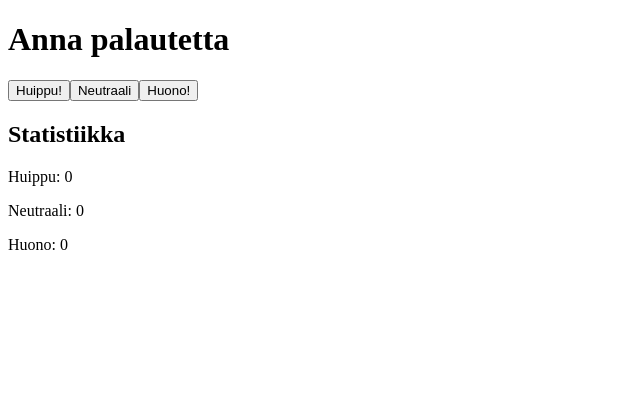
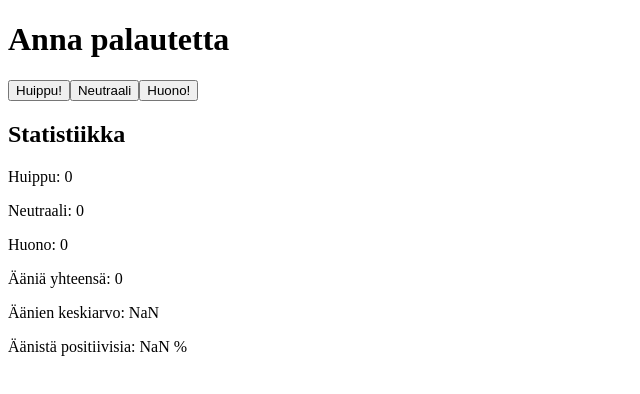
Before and after one commit to IidaPeltonen/FullStack2022, a React (Create React App) app in the folder Osa1/unicafe/: page / in a window 1280 px wide. Shown: the top 394 px of the page, without its empty margins (0-640 px from the left). Built offline with nearby package versions, Linux system fonts and the light colour scheme.

Commit message:
step2 valmiiksi

```diff
--- a/Osa1/unicafe/src/App.js
+++ b/Osa1/unicafe/src/App.js
@@ -11,17 +11,29 @@ const App = () => {
   const [good, setGood] = useState(0)
   const [neutral, setNeutral] = useState(0)
   const [bad, setBad] = useState(0)
+  const [allClicks, setAll] = useState(1) /*laskee kaikkien annettujen äänien kappale määrän*/
+  const [allClicksYht, setAllYht] = useState(0) /*laskee kaikkien annettujen äänien marvosanat yhteen*/
+  const [positiiviset, setPos] = useState(0) /*laskee positiivisten äänten kappalemäärän*/
 
   const handleGoodClick = () => {
     setGood(good + 1)
+    setAll(allClicks + 1)
+    setAllYht(allClicksYht + 1)
+    setPos(positiiviset + 1)
   }
 
   const handleNeutralClick = () => {
     setNeutral(neutral + 1)
+    setAll(allClicks + 1)
+    setAllYht(allClicksYht)
+    setPos(positiiviset)
   }
 
   const handleBadClick = () => {
     setBad(bad + 1)
+    setAll(allClicks + 1)
+    setAllYht(allClicksYht - 1)
+    setPos(positiiviset)
   }
 
   return (
@@ -34,9 +46,11 @@ const App = () => {
       <p>Huippu: {good}</p>
       <p>Neutraali: {neutral}</p>
       <p>Huono: {bad}</p>
+      <p>Ääniä yhteensä: {(allClicks-1)} </p>
+      <p>Äänien keskiarvo: {allClicksYht/(allClicks-1)}</p>
+      <p>Äänistä positiivisia: {positiiviset/(allClicks-1) * 100}  %</p>
     </div>
   )
 }
 
-
 export default App
```
